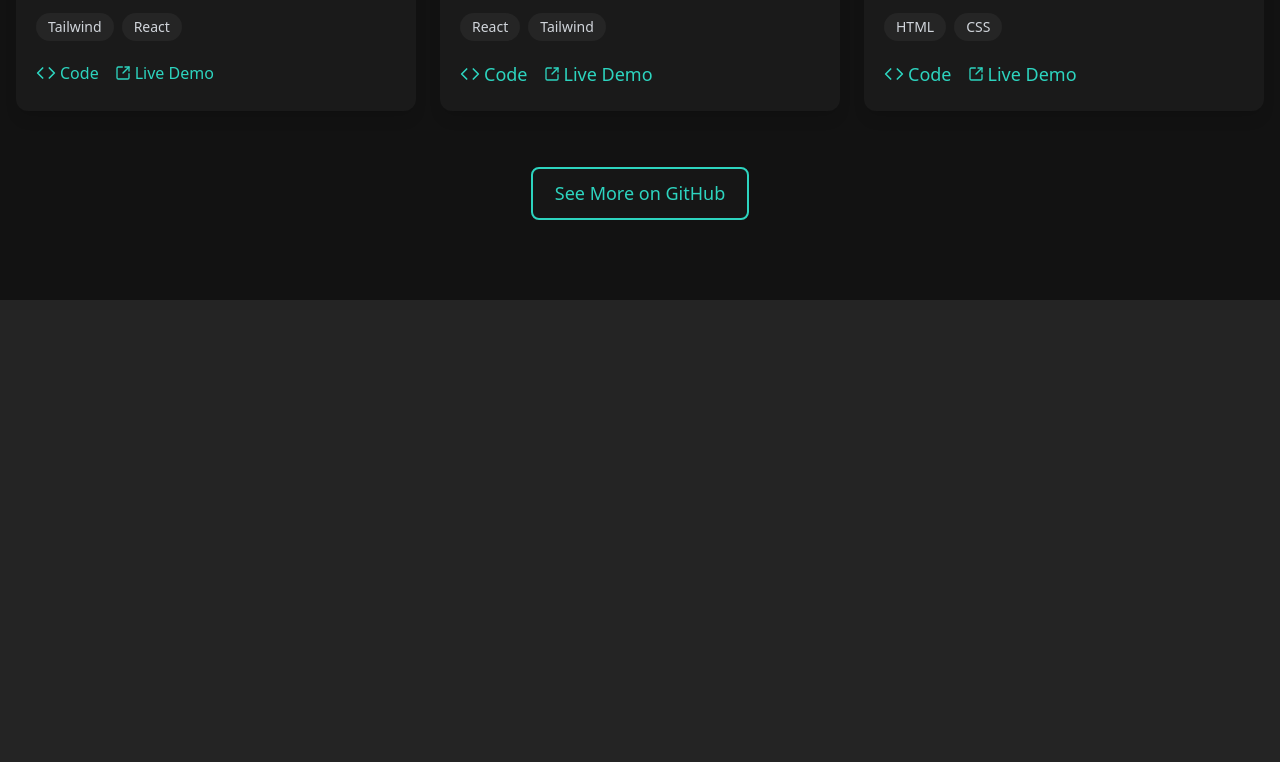
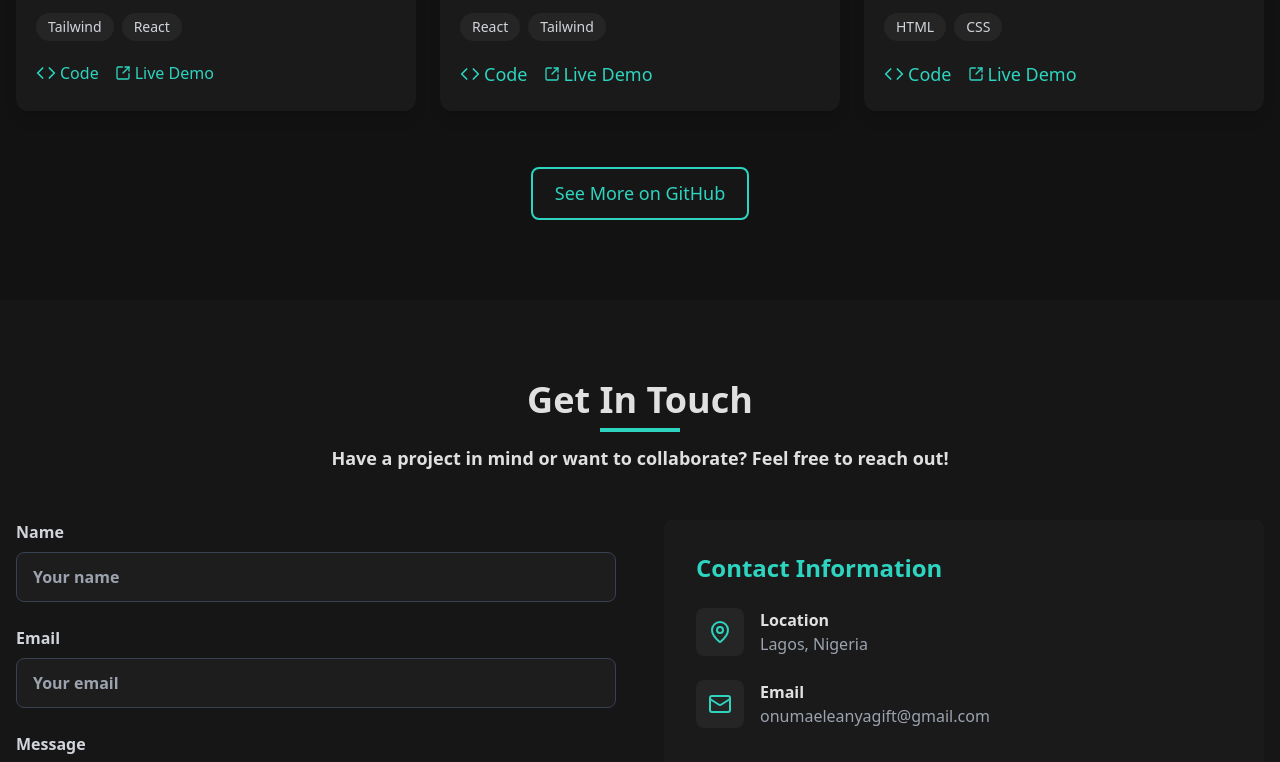
Before and after one commit to onumaeleanyagift/myPortfolio, a React (Vite) app: page / in a window 1280 px wide. Shown: the part 2000-2762 px from the top of the page. Before the commit the page ends 2300 px from the top, so only its background shows below. Built offline with nearby package versions, Linux system fonts and the light colour scheme.

Commit message:
structure page sections and route components

```diff
--- a/src/App.jsx
+++ b/src/App.jsx
@@ -4,6 +4,8 @@ import NavBar from './layouts/Navbar';
 import HeroSection from './sections/HeroSection';
 import AboutSection from './sections/AboutSection';
 import ProjectSection from './sections/ProjectSection';
+import ContactSection from './sections/ContactSection';
+import Footer from './sections/Footer';
 
 function App() {
 
@@ -14,7 +16,9 @@ function App() {
 
         <HeroSection />
         <AboutSection />
-        <ProjectSection />
+      <ProjectSection />
+      <ContactSection />
+      <Footer />
     </BrowserRouter>
   );
 }
```
